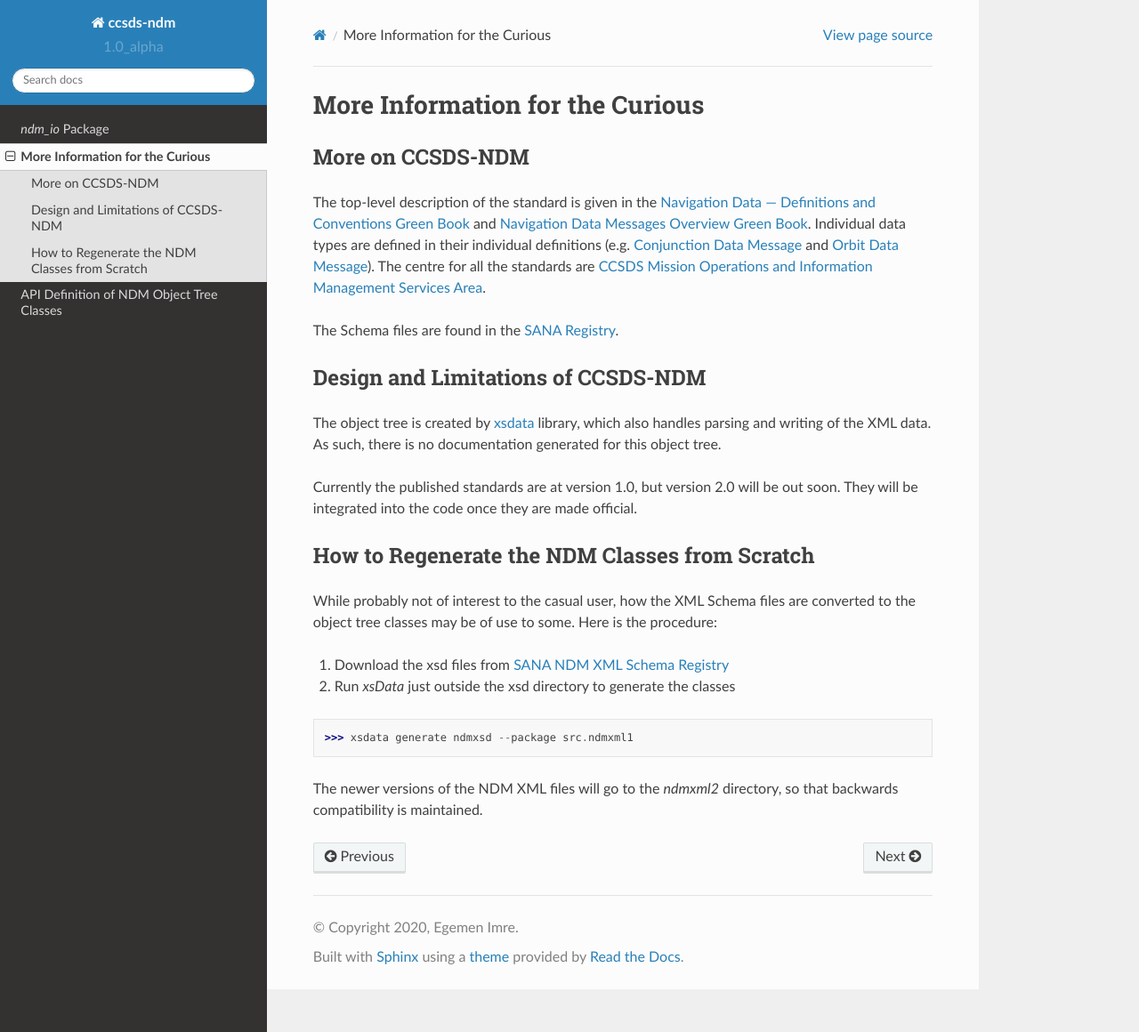
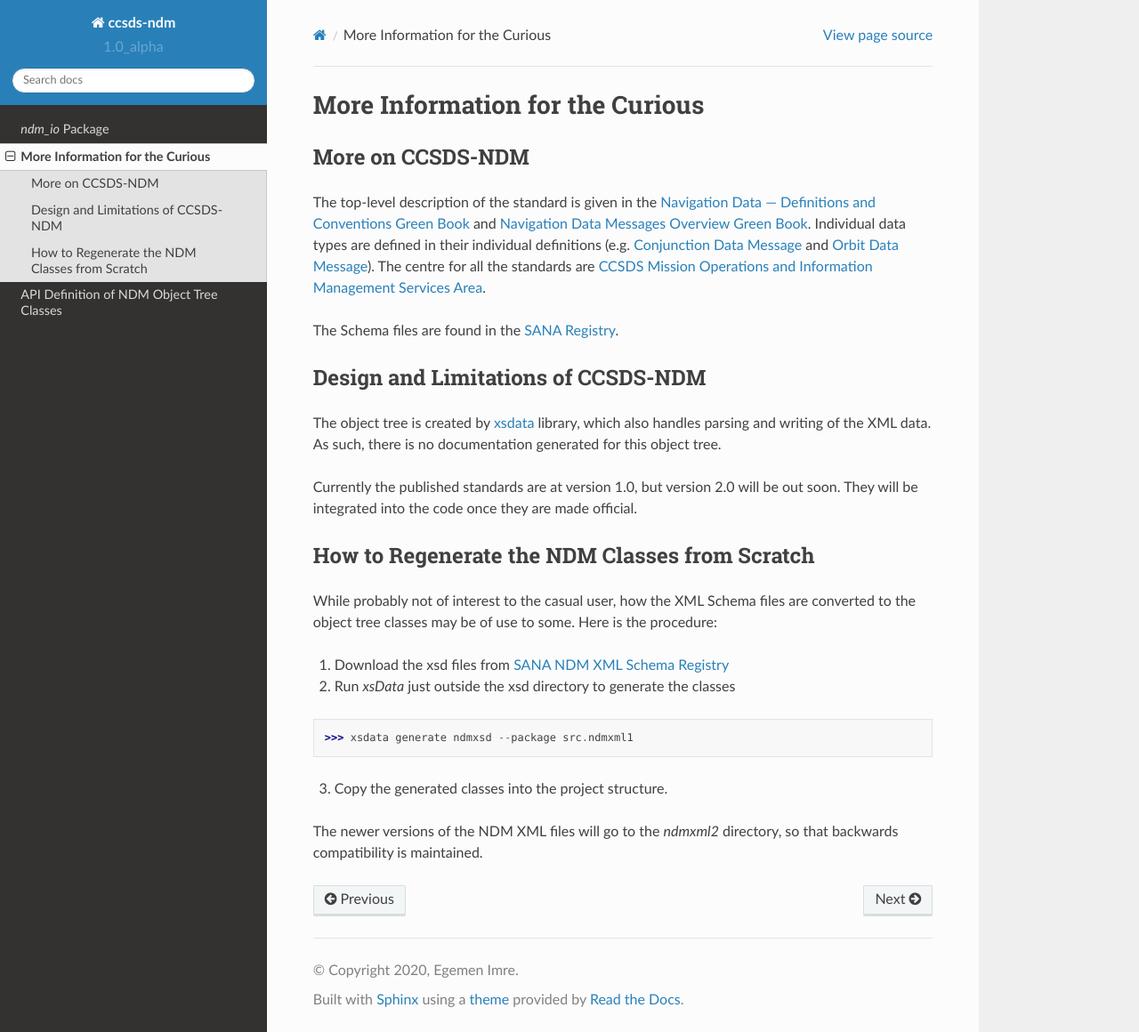
Before and after one commit to egemenimre/ccsds-ndm, a Sphinx documentation site: the page built from docs/more_info.rst, in a window 1280 px wide and 1160 px high. Shown: the whole window at 89% size. Built offline with Sphinx 7.4.7 and the Read the Docs theme 2.0.0, drawn with Linux system fonts in a browser that asks for light colours.

Commit message:
added more info on "regenerate how-to"

```diff
--- a/docs/more_info.rst
+++ b/docs/more_info.rst
@@ -31,5 +31,7 @@ object tree classes may be of use to some. Here is the procedure:
 
 >>> xsdata generate ndmxsd --package src.ndmxml1
 
+3. Copy the generated classes into the project structure.
+
 The newer versions of the NDM XML files will go to the `ndmxml2` directory, so that backwards compatibility
 is maintained.
```
